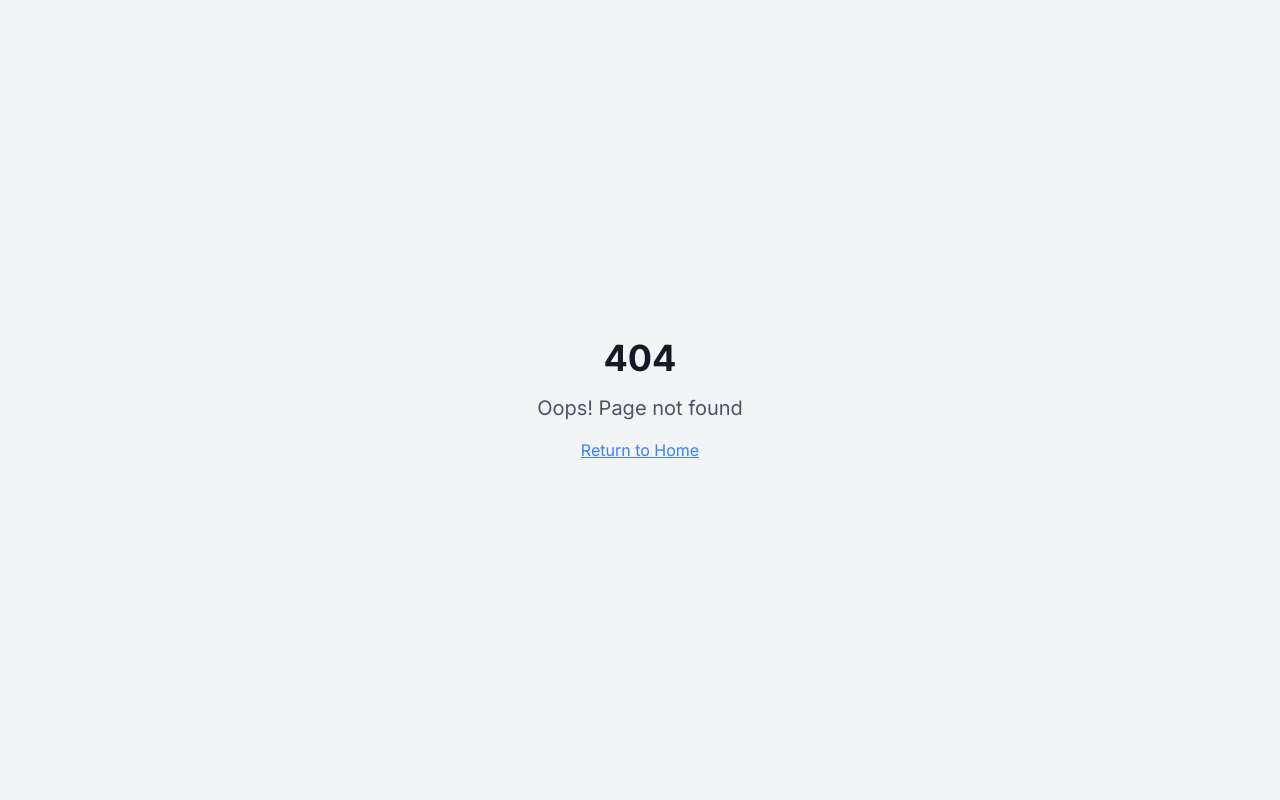
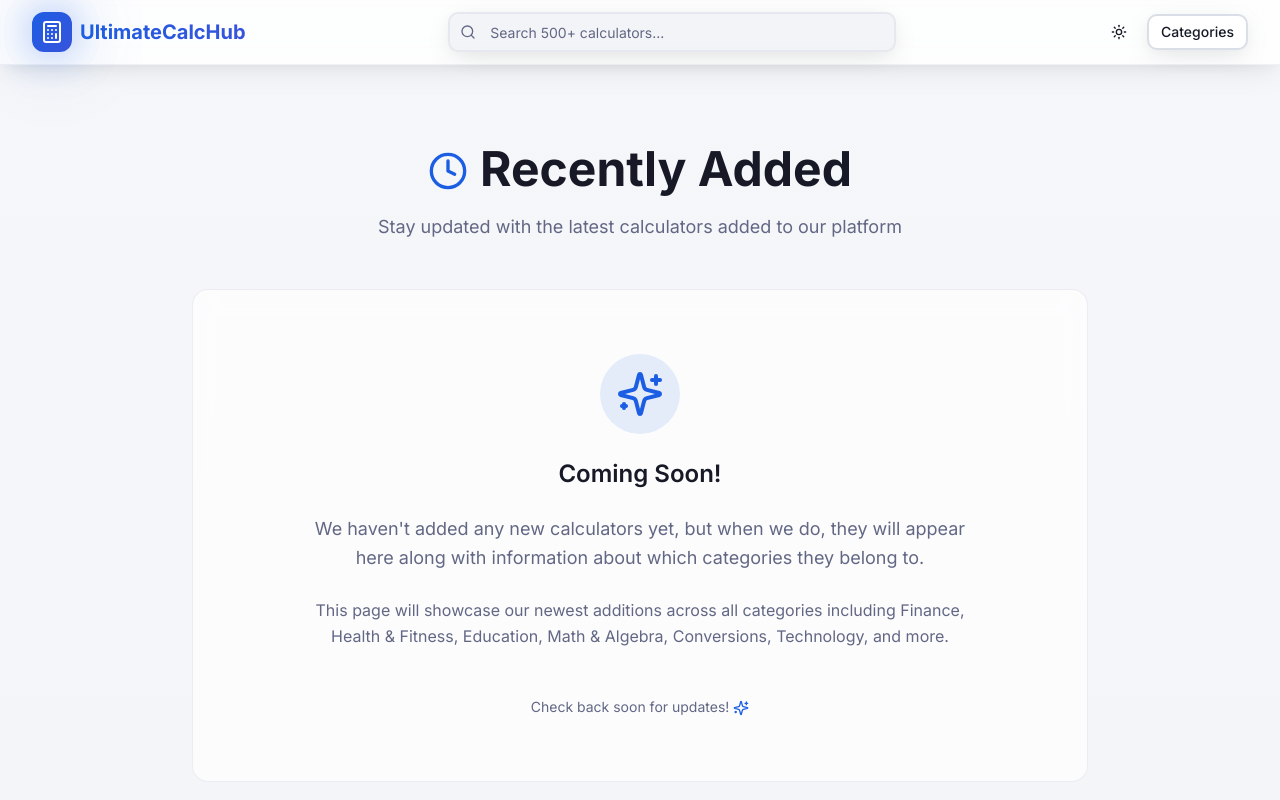
Before and after one commit to taslim6004/grand-calculus-forge, a React (Vite) app: page /recent in a window 1280 px wide. Before the commit this address had no page. Shown: the top 800 px of the page. Built offline with nearby package versions, Linux system fonts and the light colour scheme; the HTML template or start-up script is replaced by a standard one.

Commit message:
Add "Recently Added" text

```diff
--- a/src/App.tsx
+++ b/src/App.tsx
@@ -11,6 +11,7 @@ import CategoryView from "./pages/CategoryView";
 import CalculatorView from "./pages/CalculatorView";
 import Popular from "./pages/Popular";
 import Search from "./pages/Search";
+import RecentlyAdded from "./pages/RecentlyAdded";
 import About from "./pages/About";
 import Terms from "./pages/Terms";
 import Privacy from "./pages/Privacy";
@@ -33,6 +34,7 @@ const App = () => (
             <Route path="/calculator/:slug" element={<CalculatorView />} />
             <Route path="/popular" element={<Popular />} />
             <Route path="/search" element={<Search />} />
+            <Route path="/recent" element={<RecentlyAdded />} />
             <Route path="/about" element={<About />} />
             <Route path="/terms" element={<Terms />} />
             <Route path="/privacy" element={<Privacy />} />
--- /dev/null
+++ b/src/pages/RecentlyAdded.tsx
@@ -0,0 +1,64 @@
+import { Header } from "@/components/Header";
+import { Footer } from "@/components/Footer";
+import { SEO } from "@/components/SEO";
+import { Clock, Sparkles } from "lucide-react";
+
+const RecentlyAdded = () => {
+  return (
+    <div className="min-h-screen flex flex-col bg-gradient-to-b from-background to-muted/20">
+      <SEO
+        title="Recently Added Calculators"
+        description="Discover the latest calculators added to UltimateCalcHub.com. Stay updated with new tools across finance, health, education, and more."
+        keywords="recently added calculators, new calculators, latest tools, calculator updates"
+      />
+
+      <Header />
+
+      <main className="flex-1 container mx-auto px-4 sm:px-6 lg:px-8 py-12 md:py-20">
+        <div className="max-w-4xl mx-auto text-center">
+          <div className="mb-12 animate-fade-in">
+            <div className="flex items-center justify-center gap-3 mb-4">
+              <Clock className="h-10 w-10 text-primary" />
+              <h1 className="text-4xl md:text-5xl font-bold gradient-text leading-[1.15] pb-1">
+                Recently Added
+              </h1>
+            </div>
+            <p className="text-lg text-muted-foreground">
+              Stay updated with the latest calculators added to our platform
+            </p>
+          </div>
+
+          <div className="glass rounded-2xl p-12 md:p-16 space-y-6 animate-fade-in">
+            <div className="flex justify-center mb-6">
+              <div className="p-4 rounded-full bg-primary/10">
+                <Sparkles className="h-12 w-12 text-primary" />
+              </div>
+            </div>
+
+            <h2 className="text-2xl font-semibold text-foreground mb-4">
+              Coming Soon!
+            </h2>
+
+            <p className="text-lg text-muted-foreground leading-relaxed max-w-2xl mx-auto">
+              We haven't added any new calculators yet, but when we do, they will appear here along with information about which categories they belong to.
+            </p>
+
+            <p className="text-muted-foreground leading-relaxed max-w-2xl mx-auto">
+              This page will showcase our newest additions across all categories including Finance, Health & Fitness, Education, Math & Algebra, Conversions, Technology, and more.
+            </p>
+
+            <div className="pt-6">
+              <p className="text-sm text-muted-foreground">
+                Check back soon for updates! <Sparkles className="inline h-4 w-4 text-primary" />
+              </p>
+            </div>
+          </div>
+        </div>
+      </main>
+
+      <Footer />
+    </div>
+  );
+};
+
+export default RecentlyAdded;
```
